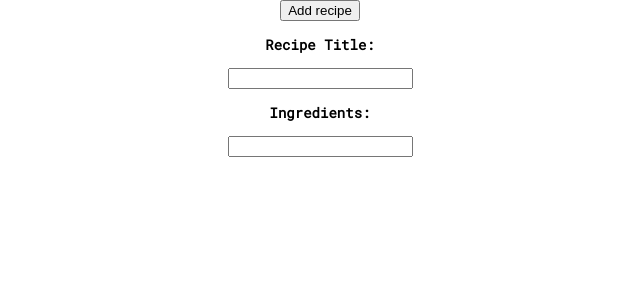
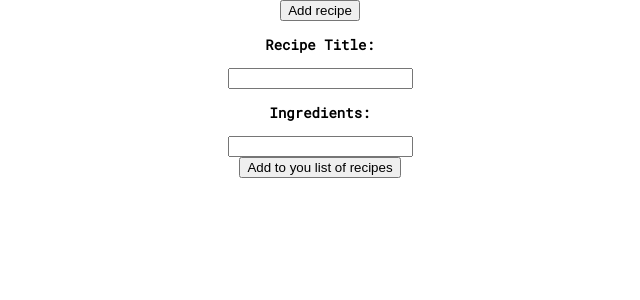
Before and after one commit to kb1995/recipebox, a React (Create React App) app: page / in a window 1280 px wide. Both pictures are taken after a click on the button "Add recipe". Shown: the top 300 px of the page, without its empty margins (320-960 px from the left). Built offline with nearby package versions, Linux system fonts and the light colour scheme.

Commit message:
ejecting and adding hot reload

```diff
--- a/package.json
+++ b/package.json
@@ -13,5 +13,8 @@
     "build": "react-scripts build",
     "test": "react-scripts test --env=jsdom",
     "eject": "react-scripts eject"
+  },
+  "devDependencies": {
+    "react-hot-loader": "^4.1.2"
   }
 }
--- a/src/App.js
+++ b/src/App.js
@@ -6,6 +6,7 @@ class App extends Component {
   state = {
     title: "",
     ingredients: "",
+    recipes: [],
     isClicked: false,
   }
 
@@ -27,14 +28,18 @@ class App extends Component {
     })
   }
 
+  handleAddToList = () => {
+
+  }
+
   render() {
     if (this.state.isClicked) {
       return (
         <Div>
           <button onClick={this.handleClick}>Add recipe</button>
           <AddRecipe handleTitle={this.handleTitle} handleIngredients={this.handleIngredients} />
-          {console.log(this.state.ingredients)}
-          {console.log(this.state.title)}
+          {}
+          <button onClick = {this.handleAddToList}>Add to you list of recipes</button>
         </Div>
       )
     }
```
Also changed, not shown: 1 other file (tests, documents, lock files or other folders).
